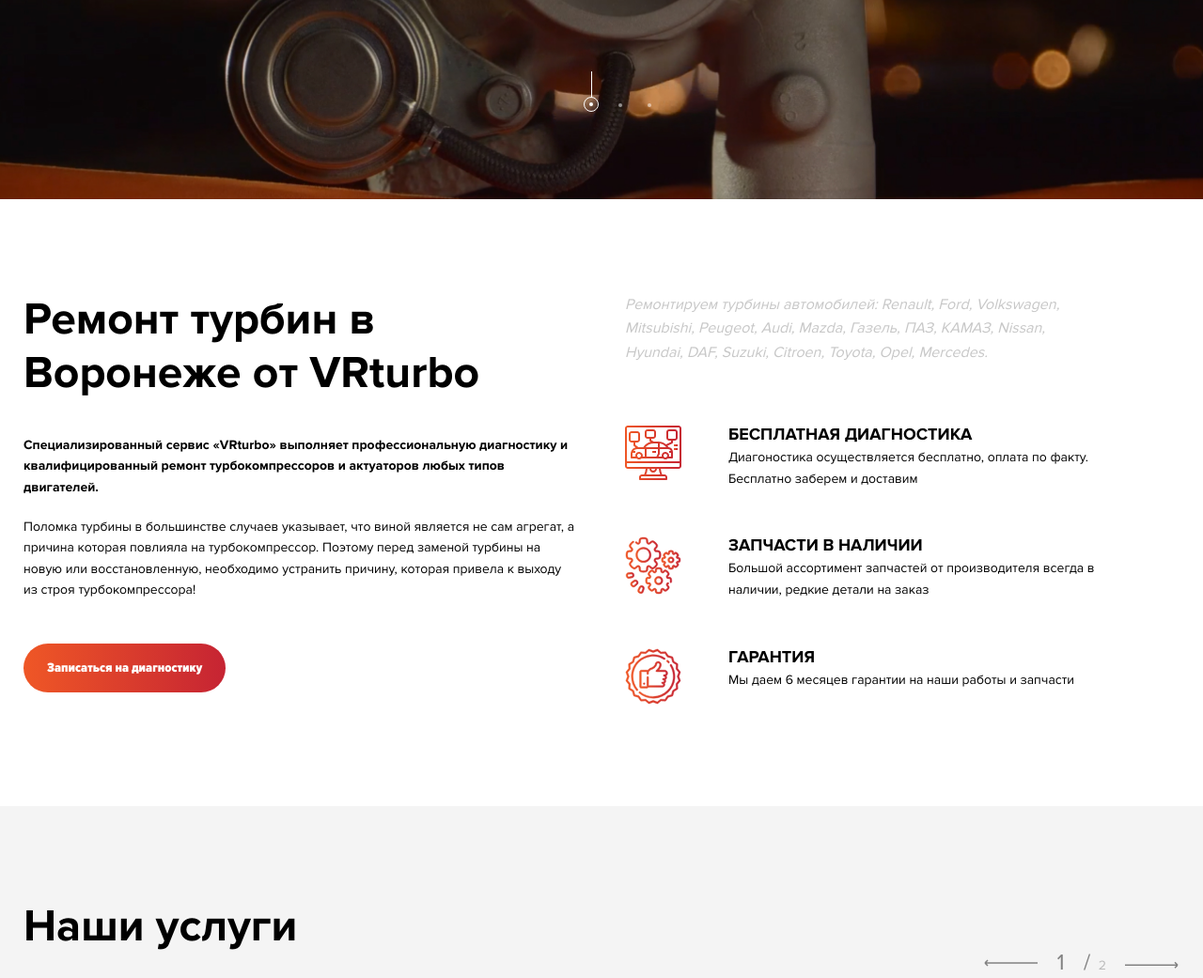
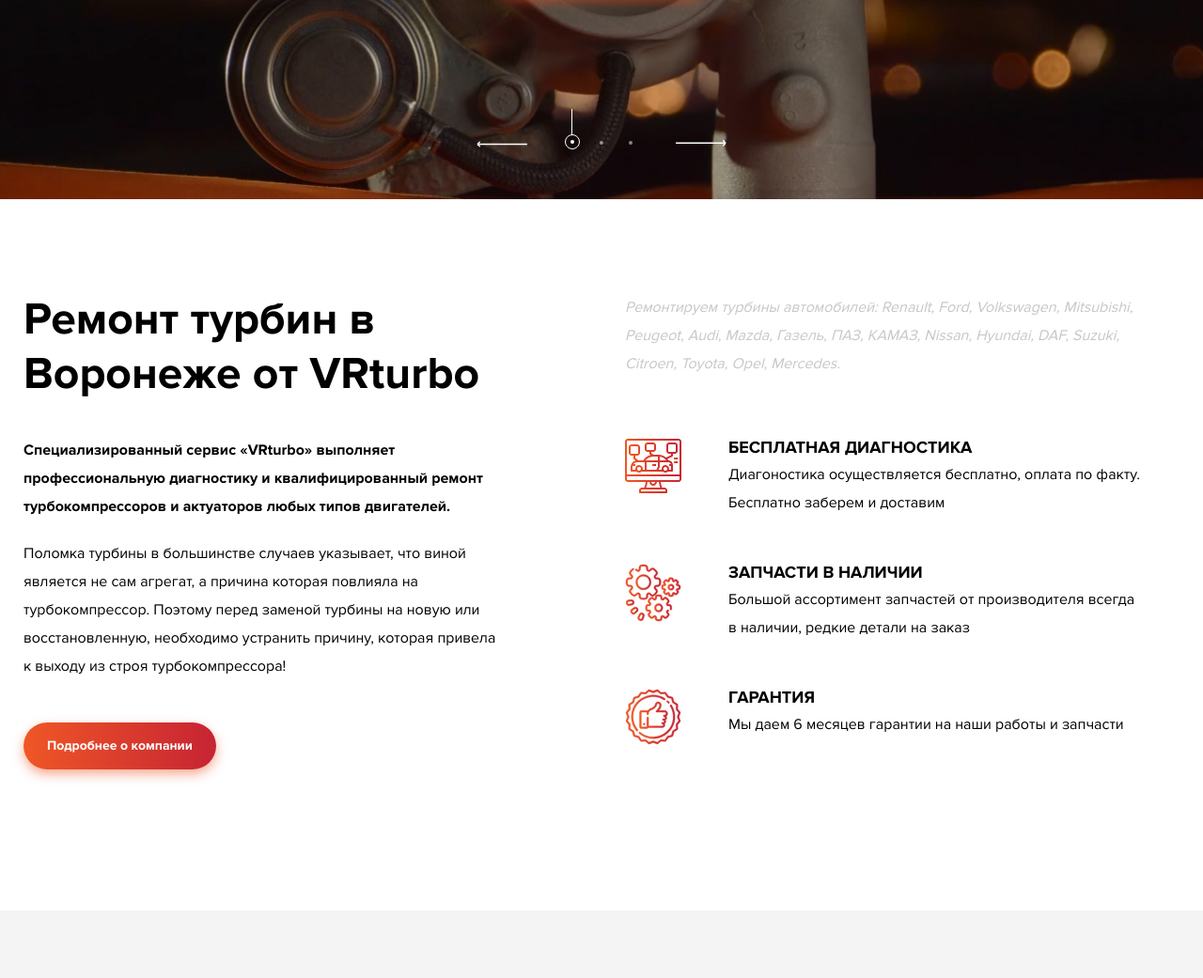
Before and after one commit to KolAnastasia/vrturbo, a plain HTML site: page index.html in a window 1280 px wide. Shown: the part 559-1600 px from the top of the page at 94% size. Drawn offline with nearby package versions, Linux system fonts and the light colour scheme; files whose address does not match are found by name.

Commit message:
Initial commit

```diff
--- a/css/style.css
+++ b/css/style.css
@@ -88,6 +88,7 @@ img {
 
 .header_icon {
     margin-right: 15px;
+    margin-bottom: -10px;
 }
 
 .header_block_subtitle {
@@ -160,7 +161,7 @@ img {
 }
 
 .main_title {
-    font-weight: bold;
+    font-weight: 600;
     font-size: 64px;
     line-height: 78px;
     color: #FFFFFF;
@@ -194,12 +195,17 @@ img {
 .btn {
     background: linear-gradient(90deg, #EF5726 0%, #C62433 100%);
     border-radius: 50px;
-    padding: 15px 25px;
+    padding: 18px 25px;
     color: #FFFFFF;
-    font-weight: bold;
+    font-weight: 600;
     display: inline-block;
     text-decoration: none;
     transition: .3s ease-in-out;
+    -webkit-box-shadow: 0px 5px 12px 0px rgba(239, 87, 38, 0.5);
+-moz-box-shadow:    0px 5px 12px 0px rgba(239, 87, 38, 0.5);
+box-shadow:         0px 5px 12px 0px rgba(239, 87, 38, 0.5);
+font-size: 14px;
+line-height: 14px;
 
 }
 
@@ -237,24 +243,46 @@ img {
     position: relative;
 }
 
-.banner_slider .slick-dots {
+.banner_slider_nav-wr {
     position: absolute;
-    bottom: 75px;
+    bottom: 150px;
     width: 100%;
     box-sizing: border-box;
     text-align: center;
+    display: flex;
+    justify-content: center;
+    align-items: center;
 }
 
-.banner_slider .slick-dots li {
+.banner-wrap_nav_prev {
+    order: 1;
+}
+
+.banner-wrap_nav_next {
+    order: 3;
+    transform: rotate(180deg);
+}
+
+.banner_slider_nav-wr .slick-dots {
+    order: 2;
+    padding-left: 0;
+    margin: 0 40px;
+}
+
+.banner_slider_nav-wr .slick-dots li {
     display: inline-block;
     margin-right: 15px;
 }
 
-.banner_slider .slick-dots li:last-of-type {
+.banner_slider_nav-wr .slick-dots li:last-of-type {
     margin-right: 0;
 }
 
-.banner_slider .slick-dots li button {
+.banner_wrap_nav  {
+    width: 55px;
+}
+
+.banner_slider_nav-wr .slick-dots li button {
     color: transparent;
     border: none;
     position: relative;
@@ -266,7 +294,7 @@ img {
     background-color: transparent;
 }
 
-.banner_slider .slick-dots li button::before {
+.banner_slider_nav-wr .slick-dots li button::before {
     position: absolute;
     content: "";
     background-image: url(../img/dots.svg);
@@ -278,23 +306,23 @@ img {
     transform: translateX(-50%) translateY(-50%);
 }
 
-.banner_slider .slick-dots li.slick-active button {
+.banner_slider_nav-wr .slick-dots li.slick-active button {
     transition: .2s;
     border: 1px solid #FFFFFF;
 }
 
-.banner_slider .slick-dots li.slick-active button::before {
+.banner_slider_nav-wr .slick-dots li.slick-active button::before {
     opacity: 1;
 }
 
-.banner_slider .slick-dots li.slick-active button::after {
+.banner_slider_nav-wr .slick-dots li.slick-active button::after {
     position: absolute;
     content: "";
     height: 28px;
     width: 1px;
     background-color: #FFFFFF;
     bottom: 100%;
-    left: calc(50%-1px);
+    left: calc(50% - 1px);
 }
 
 .page_subtitle {
@@ -310,6 +338,8 @@ img {
     display: grid;
     grid-template-columns: 1fr 1fr;
     grid-gap: 50px;
+    font-size: 16px;
+    line-height: 30px;
 }
 
 .main_repair {
@@ -317,7 +347,7 @@ img {
 }
 
 .main_repair_right {
-    max-width: 505px;
+    max-width: 555px;
 }
 
 .main_repair_subtitile {
@@ -398,7 +428,7 @@ img {
     -webkit-background-clip: text;
     -webkit-text-fill-color: transparent;
     color: #0B2349;
-    font-weight: bold;
+    font-weight: 600;
     font-size: 64px;
     line-height: 1.2;
 }
@@ -582,6 +612,7 @@ img {
 .main_cost_form-wr form input[type="checkbox"] {
     z-index: 0;
     opacity: 0;
+    display: none;
 }
 
 .main_cost_form-wr form input[type="checkbox"]:checked+label::after {
@@ -661,6 +692,7 @@ img {
     display: flex;
     justify-content: space-between;
     padding: 35px 25px;
+    align-items: center;
 }
 
 .footer_logo {
@@ -669,7 +701,7 @@ img {
 
 .footer_address_mail {
     color: #EF5726;
-    margin-top: 15px;
+    margin-top: 8px;
     display: inline-block;
 }
 
@@ -761,6 +793,14 @@ img {
 
 .main-advantages_slider_arrow {
     cursor: pointer;
+    display: flex !important;
+    align-items: center;
+}
+
+
+.main_repair_left {
+    margin-bottom: 50px;
+    max-width: 505px;
 }
 
 
@@ -809,10 +849,16 @@ img {
 
     .repair_wrap {
         display: block;
+
     }
 
     .main_repair_left {
         margin-bottom: 50px;
+        max-width: 100%;
+    }
+
+    .main_repair_right {
+        max-width: 100%;
     }
 
     .main_repair_transfer {
@@ -863,4 +909,16 @@ img {
     .header_logo {
         margin-bottom: 25px;
     }
+
+    .banner_wrap_nav {
+        display: none;
+    }
+
+    .page_subtitle {
+        font-size: 35px;
+    }
+
+    .page_subtitle {
+        font-size: 30px;
+    }
 }
--- a/index.html
+++ b/index.html
@@ -179,8 +179,8 @@
                     </div>
                 </div>
                 <div class="banner_slider_nav-wr">
-                    <div class="banner_wrap_nav banner-wrap_nav_prev"> </div>
-                    <div class="banner_wrap_nav banner-wrap_nav_next"> </div>
+                    <div class="banner_wrap_nav banner-wrap_nav_prev"> <img src="img/prev.svg" alt=""></div>
+                    <div class="banner_wrap_nav banner-wrap_nav_next"> <img src="img/prev.svg" alt=""></div>
                 </div>
             </div>
         </section>
@@ -196,7 +196,7 @@
                         новую или восстановленную, необходимо устранить причину, которая привела к выходу из строя
                         турбокомпрессора!
                     </div>
-                    <a href="#" class="btn main_repair_btn">Записаться на диагностику </a>
+                    <a href="#" class="btn main_repair_btn"> Подробнее о компании </a>
                 </div>
                 <div class="main_repair_right">
                     <div class="main_repair_transfer">
@@ -261,9 +261,9 @@
                             </div>
 
                             <div class="main-advantages_counter">
-                                <span id="cp" class="count_number active-count_number">1</span>
+                                <span id="cp" class="count_number active-count_number">01</span>
                                 <span class="count_number active-count_slash"> /</span>
-                                <span class="count-total_number">2</span>
+                                <span class="count-total_number">02</span>
                             </div>
                             <div class="main-advantages_slider_arrow main-advantages_next"><svg width="58" height="8"
                                     viewBox="0 0 58 8" fill="none" xmlns="http://www.w3.org/2000/svg">
--- a/js/script.js
+++ b/js/script.js
@@ -4,6 +4,16 @@ $('.banner_slider').slick({
     slidesToScroll: 1,
     prevArrow: $('.banner-wrap_nav_prev'),
     nextArrow: $('.banner-wrap_nav_next'),
+    appendDots: $('.banner_slider_nav-wr'),
+    responsive: [
+        {
+            breakpoint: 600,
+            settings: {
+                arrows: false
+            }
+        }
+    ]
+
 });
 
 $('.main-advantages_slider').slick({
@@ -13,11 +23,14 @@ $('.main-advantages_slider').slick({
 
 })
 
-$(".main-advantages_slider").on('afterChange', function(event, slick, currentSlide){
-    $("#cp").text(currentSlide + 1);
- });
+$(".main-advantages_slider").on('afterChange', function (event, slick, currentSlide) {
+    var num = currentSlide + 1;
+    var strNum = String(num);
+    var zNum = '0'+ strNum;
+    $("#cp").text(zNum);
+});
 
- $('.menu_item_icon').click(function() {
+$('.menu_item_icon').click(function () {
     $('.menu_item_icon').toggleClass('active');
     $('.nav_menu').toggleClass('active');
 });
```
Also changed, not shown: README.md (added), 1 other file.
